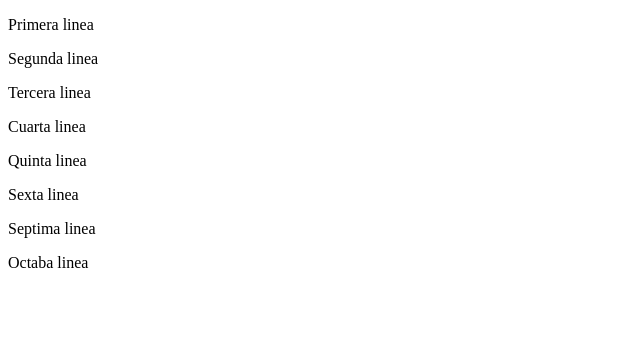
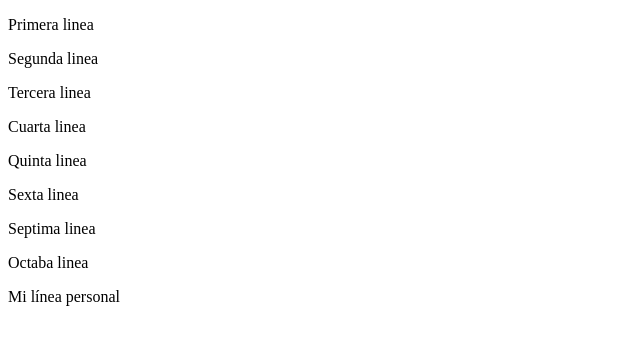
Before and after one commit to malabor/pajareria, a plain HTML site: page index.html in a window 1280 px wide. Shown: the whole page, without its empty margins (0-640 px from the left). Drawn offline with Linux system fonts and the light colour scheme.

Commit message:
Contribución de Eduardo

```diff
--- a/index.html
+++ b/index.html
@@ -14,6 +14,7 @@
     <p>Sexta linea</p>
     <p>Septima linea</p>
     <p>Octaba linea</p>
+    <p>Mi línea personal</p>
 
 
 
```
